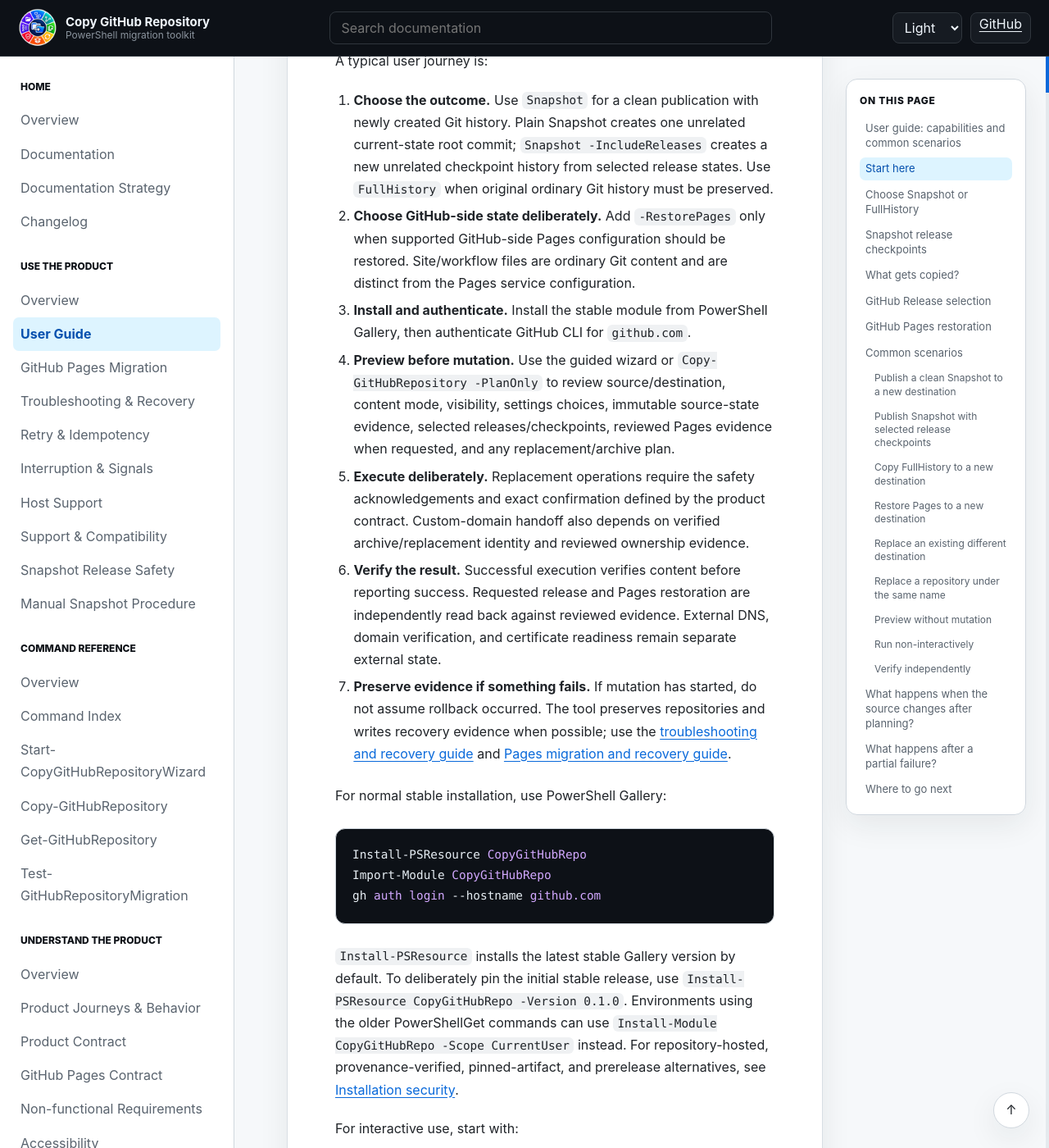
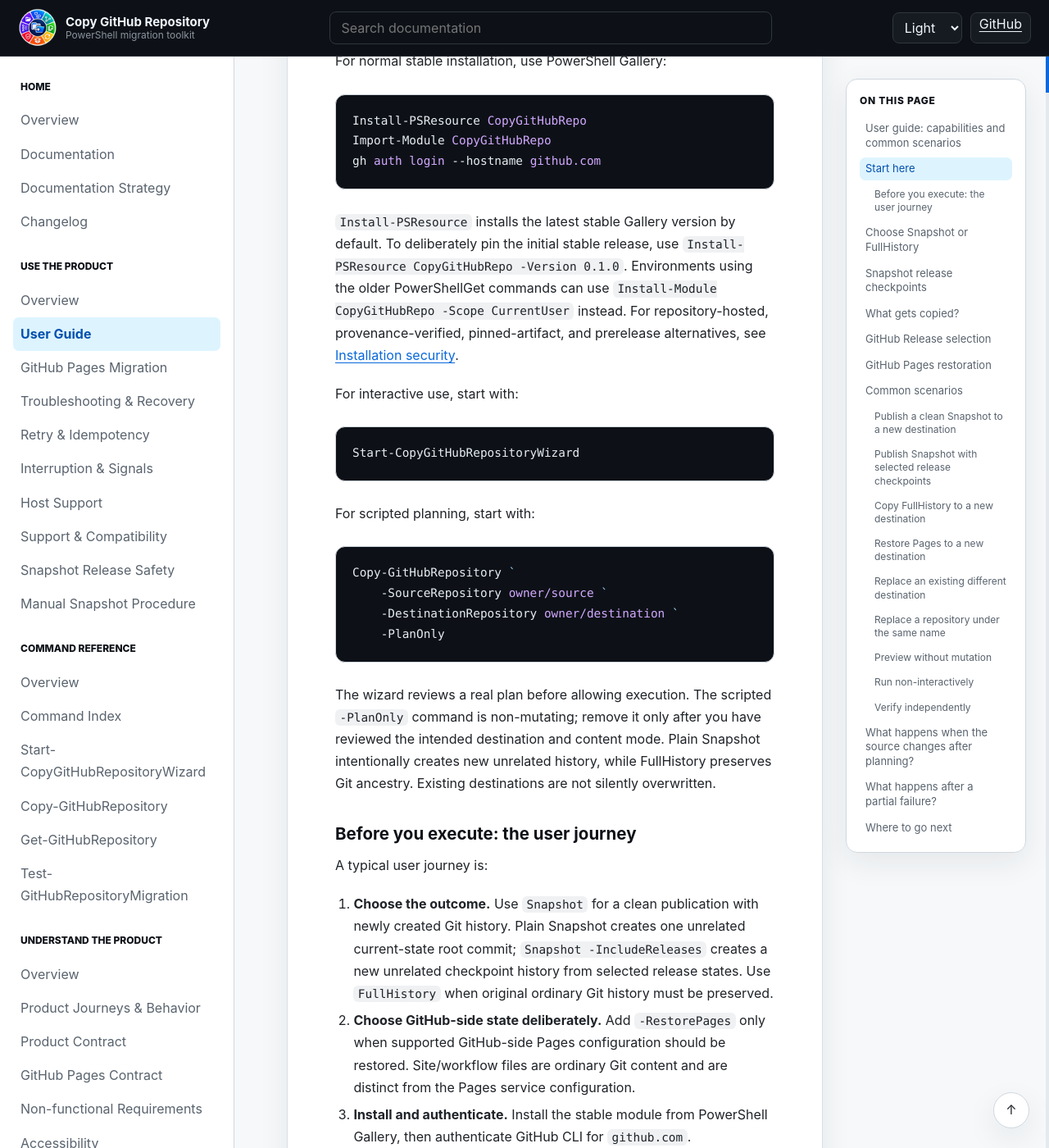
Before and after one commit to infoconex/copy-github-repo, a Jekyll site: the page built from docs/user/user-guide.md, in a window 1280 px wide and 1400 px high, scrolled down 649 px. Shown: the whole window at 82% size. Built offline with Jekyll 4.4.1, drawn with Linux system fonts in a browser that asks for light colours; part of the change alters nothing that is shown; some of the changed text lies outside the part shown.

Commit message:
docs: prioritize getting started in docs/user/user-guide.md (#160)

````diff
--- a/docs/user/user-guide.md
+++ b/docs/user/user-guide.md
@@ -10,16 +10,6 @@ This guide is the user-facing path for evaluating, planning, running, and verify
 For normative behavior, safety invariants, and supported scope, see [`product-contract.md`](../product/product-contract.md) and the [GitHub Pages migration contract](../product/github-pages-migration-contract.md). For detailed command syntax and parameters, see the [`commands`](../reference/commands/README.md) reference. Stable capability, use-case, and behavioral-scenario IDs are defined in [`product-model.md`](../product/product-model.md).
 
 ## Start here
-
-A typical user journey is:
-
-1. **Choose the outcome.** Use `Snapshot` for a clean publication with newly created Git history. Plain Snapshot creates one unrelated current-state root commit; `Snapshot -IncludeReleases` creates a new unrelated checkpoint history from selected release states. Use `FullHistory` when original ordinary Git history must be preserved.
-2. **Choose GitHub-side state deliberately.** Add `-RestorePages` only when supported GitHub-side Pages configuration should be restored. Site/workflow files are ordinary Git content and are distinct from the Pages service configuration.
-3. **Install and authenticate.** Install the stable module from PowerShell Gallery, then authenticate GitHub CLI for `github.com`.
-4. **Preview before mutation.** Use the guided wizard or `Copy-GitHubRepository -PlanOnly` to review source/destination, content mode, visibility, settings choices, immutable source-state evidence, selected releases/checkpoints, reviewed Pages evidence when requested, and any replacement/archive plan.
-5. **Execute deliberately.** Replacement operations require the safety acknowledgements and exact confirmation defined by the product contract. Custom-domain handoff also depends on verified archive/replacement identity and reviewed ownership evidence.
-6. **Verify the result.** Successful execution verifies content before reporting success. Requested release and Pages restoration are independently read back against reviewed evidence. External DNS, domain verification, and certificate readiness remain separate external state.
-7. **Preserve evidence if something fails.** If mutation has started, do not assume rollback occurred. The tool preserves repositories and writes recovery evidence when possible; use the [troubleshooting and recovery guide](troubleshooting-recovery.md) and [Pages migration and recovery guide](github-pages-migration.md).
 
 For normal stable installation, use PowerShell Gallery:
 
@@ -45,6 +35,20 @@ Copy-GitHubRepository `
     -DestinationRepository owner/destination `
     -PlanOnly
 ```
+
+The wizard reviews a real plan before allowing execution. The scripted `-PlanOnly` command is non-mutating; remove it only after you have reviewed the intended destination and content mode. Plain Snapshot intentionally creates new unrelated history, while FullHistory preserves Git ancestry. Existing destinations are not silently overwritten.
+
+### Before you execute: the user journey
+
+A typical user journey is:
+
+1. **Choose the outcome.** Use `Snapshot` for a clean publication with newly created Git history. Plain Snapshot creates one unrelated current-state root commit; `Snapshot -IncludeReleases` creates a new unrelated checkpoint history from selected release states. Use `FullHistory` when original ordinary Git history must be preserved.
+2. **Choose GitHub-side state deliberately.** Add `-RestorePages` only when supported GitHub-side Pages configuration should be restored. Site/workflow files are ordinary Git content and are distinct from the Pages service configuration.
+3. **Install and authenticate.** Install the stable module from PowerShell Gallery, then authenticate GitHub CLI for `github.com`.
+4. **Preview before mutation.** Use the guided wizard or `Copy-GitHubRepository -PlanOnly` to review source/destination, content mode, visibility, settings choices, immutable source-state evidence, selected releases/checkpoints, reviewed Pages evidence when requested, and any replacement/archive plan.
+5. **Execute deliberately.** Replacement operations require the safety acknowledgements and exact confirmation defined by the product contract. Custom-domain handoff also depends on verified archive/replacement identity and reviewed ownership evidence.
+6. **Verify the result.** Successful execution verifies content before reporting success. Requested release and Pages restoration are independently read back against reviewed evidence. External DNS, domain verification, and certificate readiness remain separate external state.
+7. **Preserve evidence if something fails.** If mutation has started, do not assume rollback occurred. The tool preserves repositories and writes recovery evidence when possible; use the [troubleshooting and recovery guide](troubleshooting-recovery.md) and [Pages migration and recovery guide](github-pages-migration.md).
 
 ## Choose Snapshot or FullHistory
 
````
